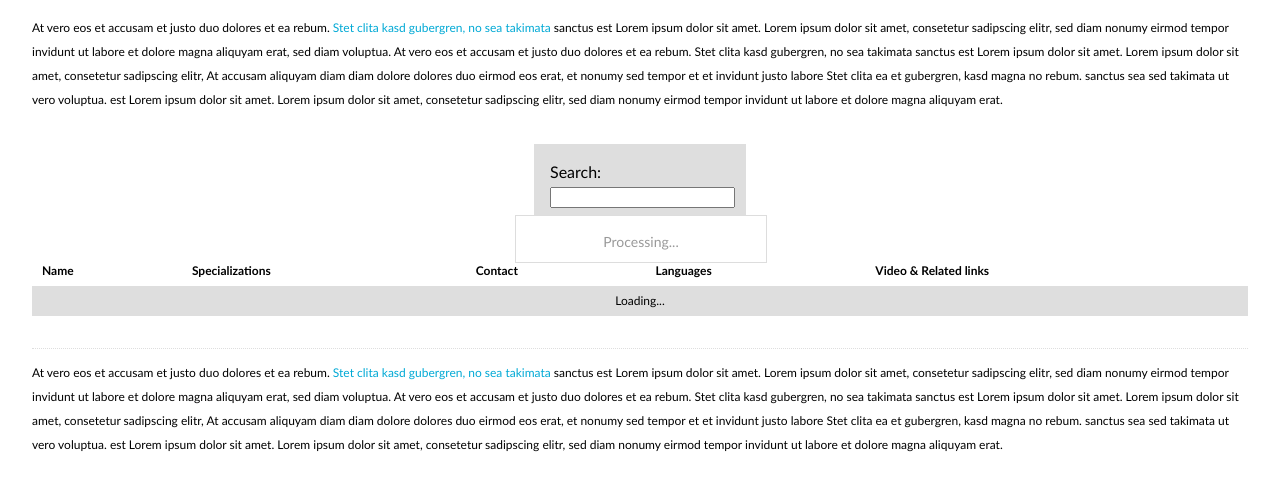
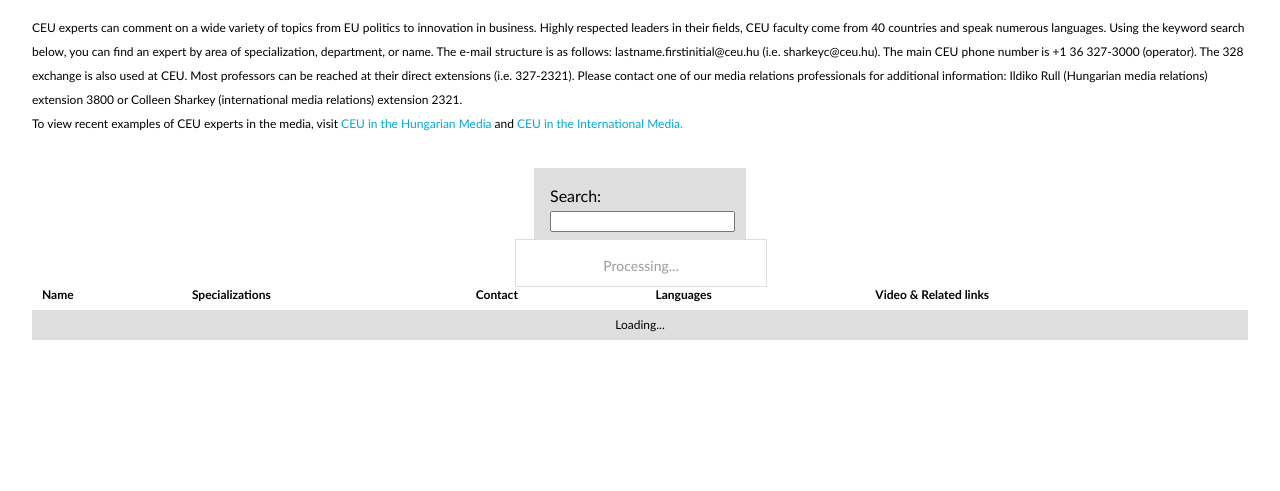
Before and after one commit to aboros/ceuexperts, a PHP site: page / in a window 1280 px wide. Shown: the part 79-570 px from the top of the page. Run offline with PHP 8.4, Linux system fonts and the light colour scheme.

Commit message:
Add final intro text. Get rid of footer.

```diff
--- a/index.php
+++ b/index.php
@@ -72,7 +72,7 @@
       <h1>CEU Faculty Experts</h1>
     </div>
     <div id="description">
-      <p>At vero eos et accusam et justo duo dolores et ea rebum. <a href="#">Stet clita kasd gubergren, no sea takimata</a> sanctus est Lorem ipsum dolor sit amet. Lorem ipsum dolor sit amet, consetetur sadipscing elitr, sed diam nonumy eirmod tempor invidunt ut labore et dolore magna aliquyam erat, sed diam voluptua. At vero eos et accusam et justo duo dolores et ea rebum. Stet clita kasd gubergren, no sea takimata sanctus est Lorem ipsum dolor sit amet. Lorem ipsum dolor sit amet, consetetur sadipscing elitr, At accusam aliquyam diam diam dolore dolores duo eirmod eos erat, et nonumy sed tempor et et invidunt justo labore Stet clita ea et gubergren, kasd magna no rebum. sanctus sea sed takimata ut vero voluptua. est Lorem ipsum dolor sit amet. Lorem ipsum dolor sit amet, consetetur sadipscing elitr, sed diam nonumy eirmod tempor invidunt ut labore et dolore magna aliquyam erat.</p>
+      <p>CEU experts can comment on a wide variety of topics from EU politics to innovation in business. Highly respected leaders in their fields, CEU faculty come from 40 countries and speak numerous languages. Using the keyword search below, you can find an expert by area of specialization, department, or name. The e-mail structure is as follows: lastname.firstinitial@ceu.hu (i.e. sharkeyc@ceu.hu). The main CEU phone number is +1 36 327-3000 (operator). The 328 exchange is also used at CEU. Most professors can be reached at their direct extensions (i.e. 327-2321). Please contact one of our media relations professionals for additional information: Ildiko Rull (Hungarian media relations) extension 3800 or Colleen Sharkey (international media relations) extension 2321.<br />To view recent examples of CEU experts in the media, visit <a href="https://www.ceu.hu/news/archive/5882" title="CEU in the Hungarian Media">CEU in the Hungarian Media</a> and <a href="https://www.ceu.hu/news/archive/5780" title="CEU in the International Media">CEU in the International Media.</a></p>
     </div>
     <table cellpadding="0" cellspacing="0" border="0" class="display" id="example">
       <thead>
@@ -90,9 +90,6 @@
       <tbody>
       </tbody>
     </table>
-    <div id="footer">
-      <p>At vero eos et accusam et justo duo dolores et ea rebum. <a href="#">Stet clita kasd gubergren, no sea takimata</a> sanctus est Lorem ipsum dolor sit amet. Lorem ipsum dolor sit amet, consetetur sadipscing elitr, sed diam nonumy eirmod tempor invidunt ut labore et dolore magna aliquyam erat, sed diam voluptua. At vero eos et accusam et justo duo dolores et ea rebum. Stet clita kasd gubergren, no sea takimata sanctus est Lorem ipsum dolor sit amet. Lorem ipsum dolor sit amet, consetetur sadipscing elitr, At accusam aliquyam diam diam dolore dolores duo eirmod eos erat, et nonumy sed tempor et et invidunt justo labore Stet clita ea et gubergren, kasd magna no rebum. sanctus sea sed takimata ut vero voluptua. est Lorem ipsum dolor sit amet. Lorem ipsum dolor sit amet, consetetur sadipscing elitr, sed diam nonumy eirmod tempor invidunt ut labore et dolore magna aliquyam erat.</p>
-    </div>
   </div>
 </body>
 <script type="text/javascript">
```
